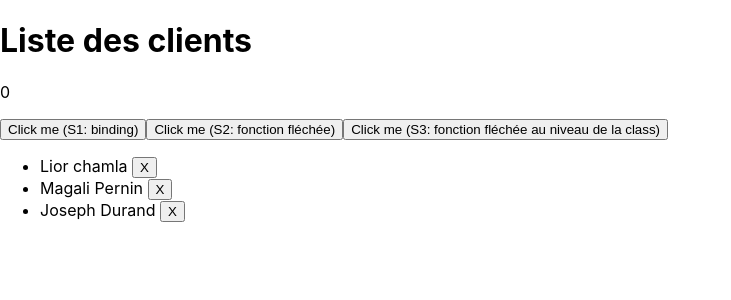
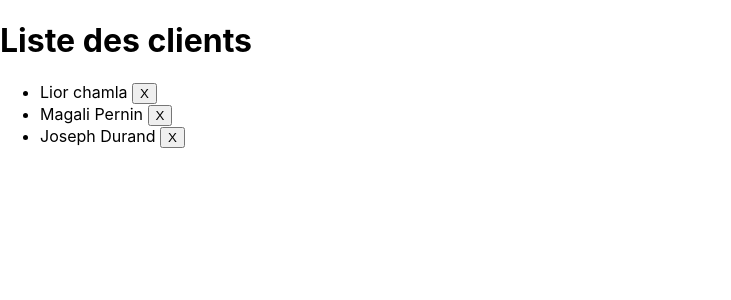
Before and after one commit to smartdev88/React-client-chamla, a React (Create React App) app: page / in a window 1280 px wide. Shown: the top 300 px of the page, without its empty margins (0-731 px from the left). Built offline with nearby package versions, Linux system fonts and the light colour scheme.

Commit message:
delete client -->min42

```diff
--- a/src/App.js
+++ b/src/App.js
@@ -1,74 +1,31 @@
 import React from 'react';
 import './App.css';
 
-// function App() {
-//   return (
-//     <div className="App">
-//       <header className="App-header">
-//         <img src={logo} className="App-logo" alt="logo" />
-//         <p>
-//           Edit <code>src/App.js</code> and save to reload.
-//         </p>
-//         <a
-//           className="App-link"
-//           href="https://reactjs.org"
-//           target="_blank"
-//           rel="noopener noreferrer"
-//         >
-//           Learn React
-//         </a>
-//       </header>
-//     </div>
-//   );
-// }
-
 class App extends React.Component {
 	state = {
-    clients: [ { id: 1, nom: 'Lior chamla' }, { id: 2, nom: 'Magali Pernin' }, { id: 3, nom: 'Joseph Durand' } ],
-    compteur: 0
+		clients: [ { id: 1, nom: 'Lior chamla' }, { id: 2, nom: 'Magali Pernin' }, { id: 3, nom: 'Joseph Durand' } ]
 	};
-  handleClick(){
-    // alert("Bonjour à vous");
-    // console.log(this); undefined this ne représente rien
-    // //------------------
-    // console.log(this.state);
-    // this.setState({compteur: this.state.compteur + 1})
-    // //------------------
+	//Rappel: arrow function pour garder le bon this
+	handleDelete = (id) => {
+		console.log(id);
 		const clients = this.state.clients.slice();
-    clients.push({id: 4, nom: "Anne Dupont"});
-    this.setState({clients: clients})
-  }
-  handleClick2 = () => {
-    console.log(this.state);
-  }
+		const index = clients.findIndex(function(client) {
+			return client.id === id;
+		});
+		clients.splice(index, 1);
+		this.setState({ clients: clients });
+	};
 	render() {
 		const title = 'Liste des clients';
-		// const elements = this.state.clients.map((client) => {
-      // 	return (
-        // 		<li>
-        // 			{client.nom} <button>X</button>
-        // 		</li>
-        // 	);
-        // });
 		return (
 			<div>
 				<h1>{title}</h1>
-        <p>{this.state.compteur}</p>
-        <button onClick={this.handleClick.bind(this)}>Click me (S1: binding)</button>
-        <button onClick={() => this.handleClick()}>Click me (S2: fonction fléchée)</button>
-        <button onClick={this.handleClick2}>Click me (S3: fonction fléchée au niveau de la class)</button>
 				<ul>
-					{/* <li>
-						Lior chamla <button>X</button>
+					{this.state.clients.map((client) => (
+						<li key={client.id}>
+							{client.nom} <button onClick={() => this.handleDelete(client.id)}>X</button>
 						</li>
-					<li>
-						Magali Pernin <button>X</button>
-					</li>
-					<li>
-						Joseph Durand <button>X</button>
-					</li> */}
-					{/* {elements} */}
-          {this.state.clients.map(client => <li key={client.id}>{client.nom} <button>X</button></li>)}
+					))}
 				</ul>
 			</div>
 		);
```
Lines whose indentation alone changed are shown as unchanged.
